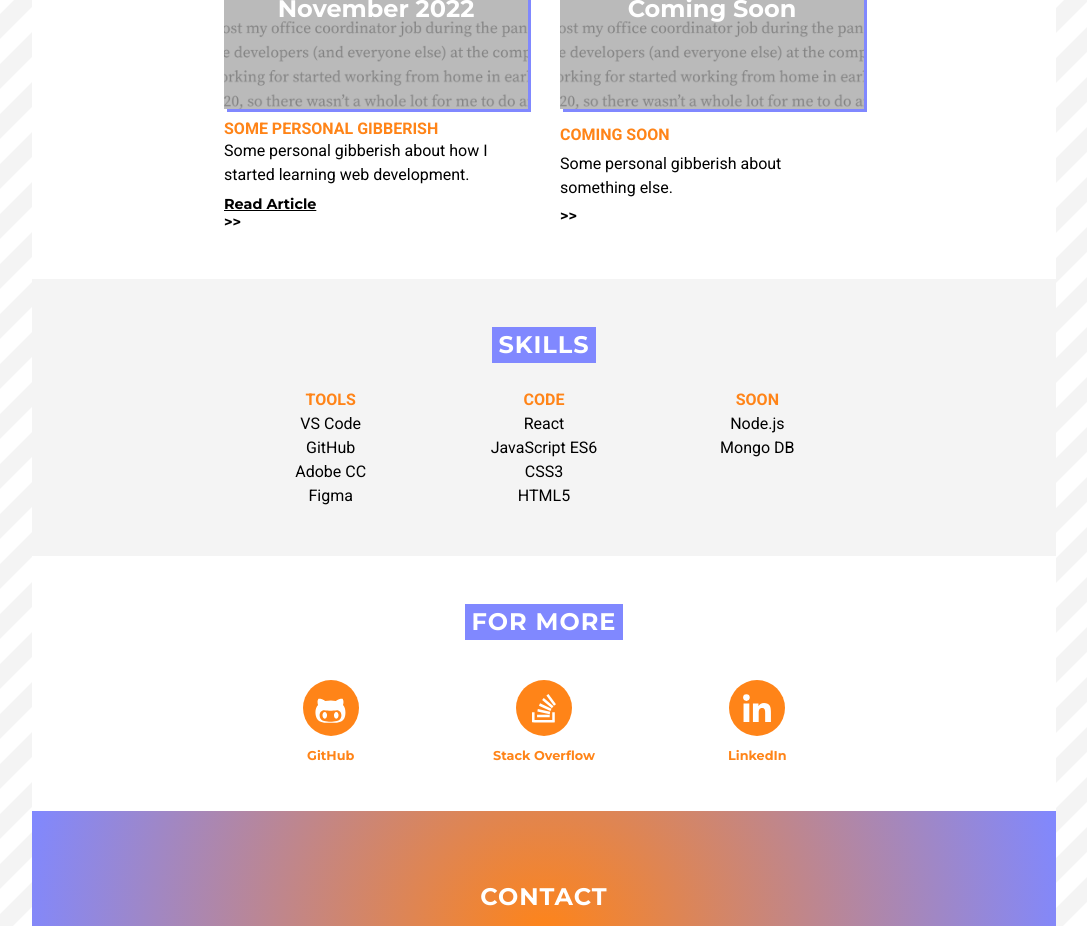
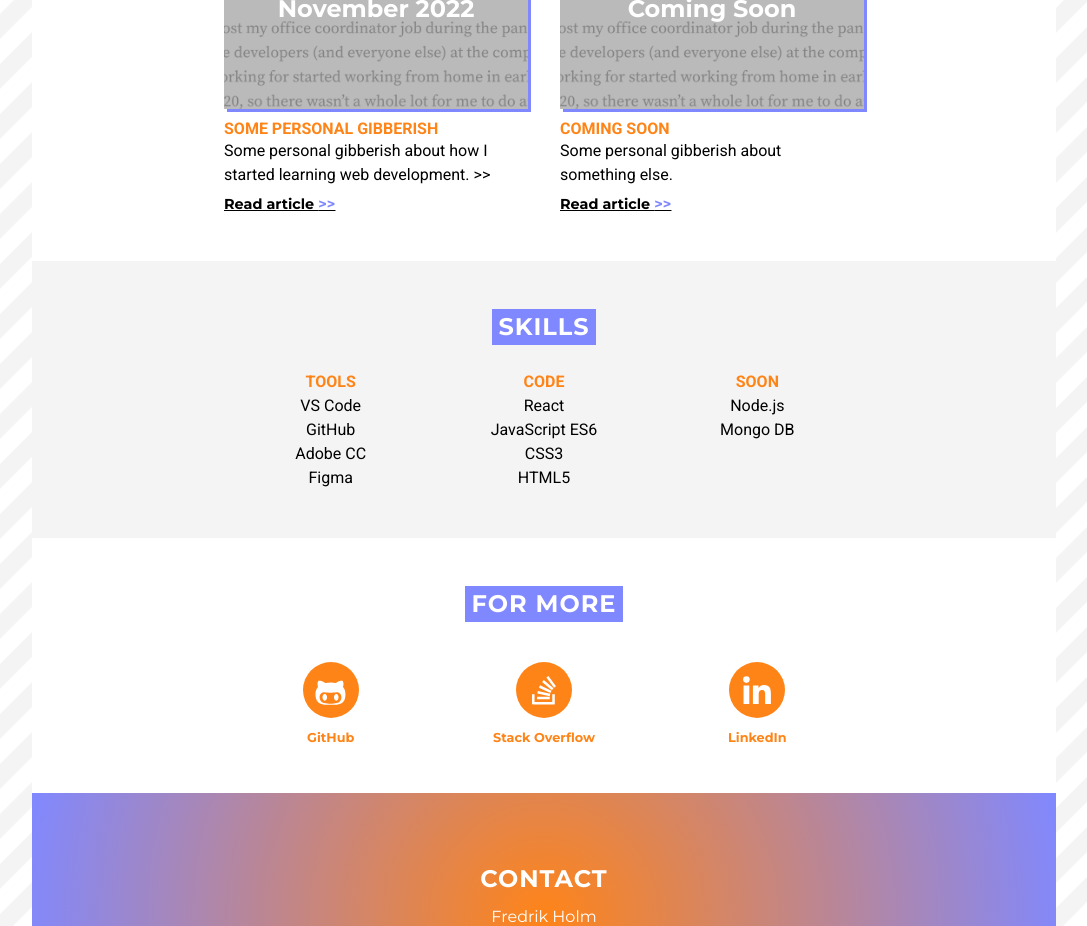
Before and after one commit to Technigo/project-react-portfolio, a React (Create React App) app: page / in a window 1280 px wide. Shown: the part 2040-2966 px from the top of the page, without its empty margins (96-1183 px from the left). Built offline with nearby package versions, Linux system fonts and the light colour scheme; no server answers.

Commit message:
trying different styling on links in thoughts on code section

```diff
--- a/src/components/Thoughts.jsx
+++ b/src/components/Thoughts.jsx
@@ -2,8 +2,9 @@ import React from 'react';
 import { SectionContainer, ArticleContainer, ThoughtsImage } from './styled/Containers.styled';
 import { ProjectsGrid } from './styled/Grids.styled';
 import Paragraph from './styled/Paragraph.styled';
+// import { TopicsContainer } from './styled/Topics.styled';
+import thoughtImg from '../assets/thought_article.png';
 import { TopicsContainer } from './styled/Topics.styled';
-import thoughtImg from '../assets/thought_article.png';
 
 const Thoughts = () => {
   return (
@@ -24,22 +25,16 @@ const Thoughts = () => {
           </a>
           <h5>Some personal gibberish</h5>
           <Paragraph grid>Some personal gibberish about how
-          I started learning web development.
+          I started learning web development. {'>>'}
           </Paragraph>
           <TopicsContainer thoughts>
             <a
-              href="https://medium.com/@karlfredrikholm/some-personal-jibberish-about-how-i-started-learning-web-development-637271bdc665/"
+              href="#"
               target="_blank"
               rel="noreferrer">
-              Read Article
+              Read article <span>{'>>'}</span>
             </a>
           </TopicsContainer>
-          <a
-            href="https://medium.com/@karlfredrikholm/some-personal-jibberish-about-how-i-started-learning-web-development-637271bdc665/"
-            target="_blank"
-            rel="noreferrer">
-            {'>>'}
-          </a>
         </ArticleContainer>
 
         <ArticleContainer thoughts>
@@ -54,12 +49,14 @@ const Thoughts = () => {
           <Paragraph grid>Some personal gibberish about something
           else.
           </Paragraph>
-          <a
-            href="#"
-            target="_blank"
-            rel="noreferrer">
-            {'>>'}
-          </a>
+          <TopicsContainer thoughts>
+            <a
+              href="#"
+              target="_blank"
+              rel="noreferrer">
+              Read article <span>{'>>'}</span>
+            </a>
+          </TopicsContainer>
         </ArticleContainer>
 
       </ProjectsGrid>
```
